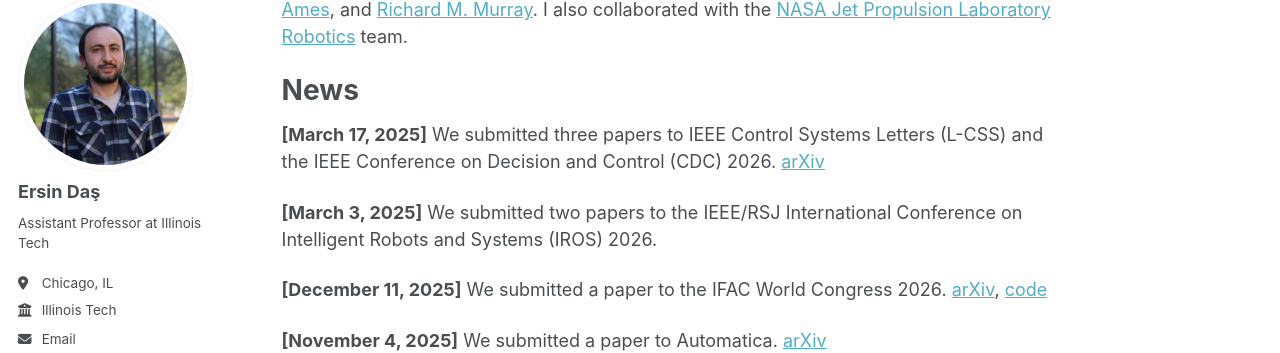
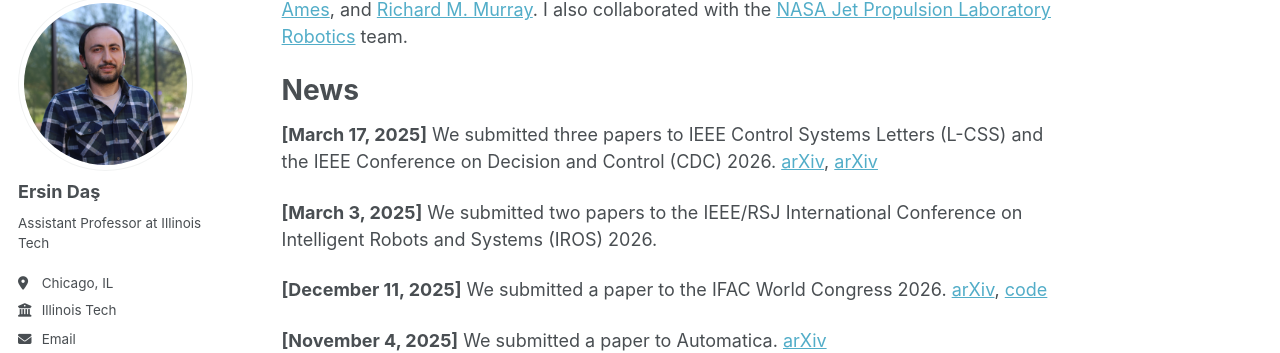
Before and after one commit to ersindas/ersindas.github.io, a Jekyll site: the page built from _pages/about.md, in a window 1280 px wide and 900 px high, scrolled down 355 px. Shown: the part 109-462 px from the top of the window. Built offline with Jekyll 4.4.1, drawn with Linux system fonts in a browser that asks for light colours; some web fonts are replaced.

Commit message:
Add additional arXiv link

```diff
--- a/_pages/about.md
+++ b/_pages/about.md
@@ -18,7 +18,7 @@ Prior to joining Illinois Tech, I was a postdoctoral researcher in the [Burdick
 
 News
 ======
-**[March 17, 2025]** We submitted three papers to IEEE Control Systems Letters (L-CSS) and the IEEE Conference on Decision and Control (CDC) 2026. [arXiv](https://arxiv.org/pdf/2603.17097)
+**[March 17, 2025]** We submitted three papers to IEEE Control Systems Letters (L-CSS) and the IEEE Conference on Decision and Control (CDC) 2026. [arXiv](https://arxiv.org/pdf/2603.17097), [arXiv](https://arxiv.org/pdf/2603.18450)
 
 **[March 3, 2025]** We submitted two papers to the IEEE/RSJ International Conference on Intelligent Robots and Systems (IROS) 2026.
 
```
